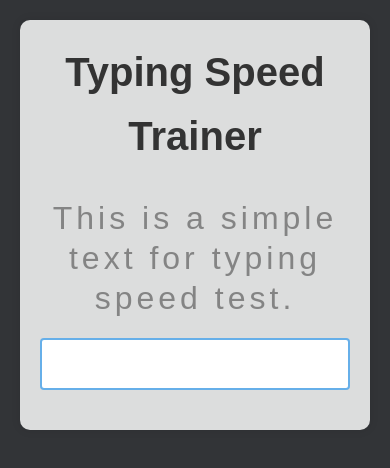
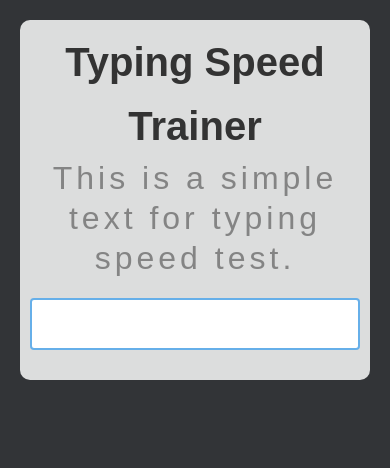
Before and after one commit to ITmTm/test_poizon_api, a React (Create React App) app: page / in a window 390 px wide. Shown: the top 468 px of the page. Built offline with nearby package versions, Linux system fonts and the light colour scheme.

Commit message:
Mobile stylization

```diff
--- a/src/styles/App.css
+++ b/src/styles/App.css
@@ -12,4 +12,16 @@
   margin-bottom: 30px;
 }
 
+@media (max-width: 480px) {
+  .app {
+    width: 100%;
+    padding: 10px;
+    box-shadow: none;
+    margin: 0;
+  }
+  .app h1 {
+    margin-bottom: 0;
+  }
+}
+
 /*# sourceMappingURL=App.css.map */
--- a/src/styles/App.scss
+++ b/src/styles/App.scss
@@ -12,3 +12,16 @@
     margin-bottom: 30px;
   }
 }
+
+@media (max-width: 480px) {
+  .app {
+    width: 100%;
+    padding: 10px;
+    box-shadow: none;
+    margin: 0;
+
+    h1 {
+      margin-bottom: 0;
+    }
+  }
+}
```
Also changed, not shown: 1 other file (tests, documents, lock files or other folders).
